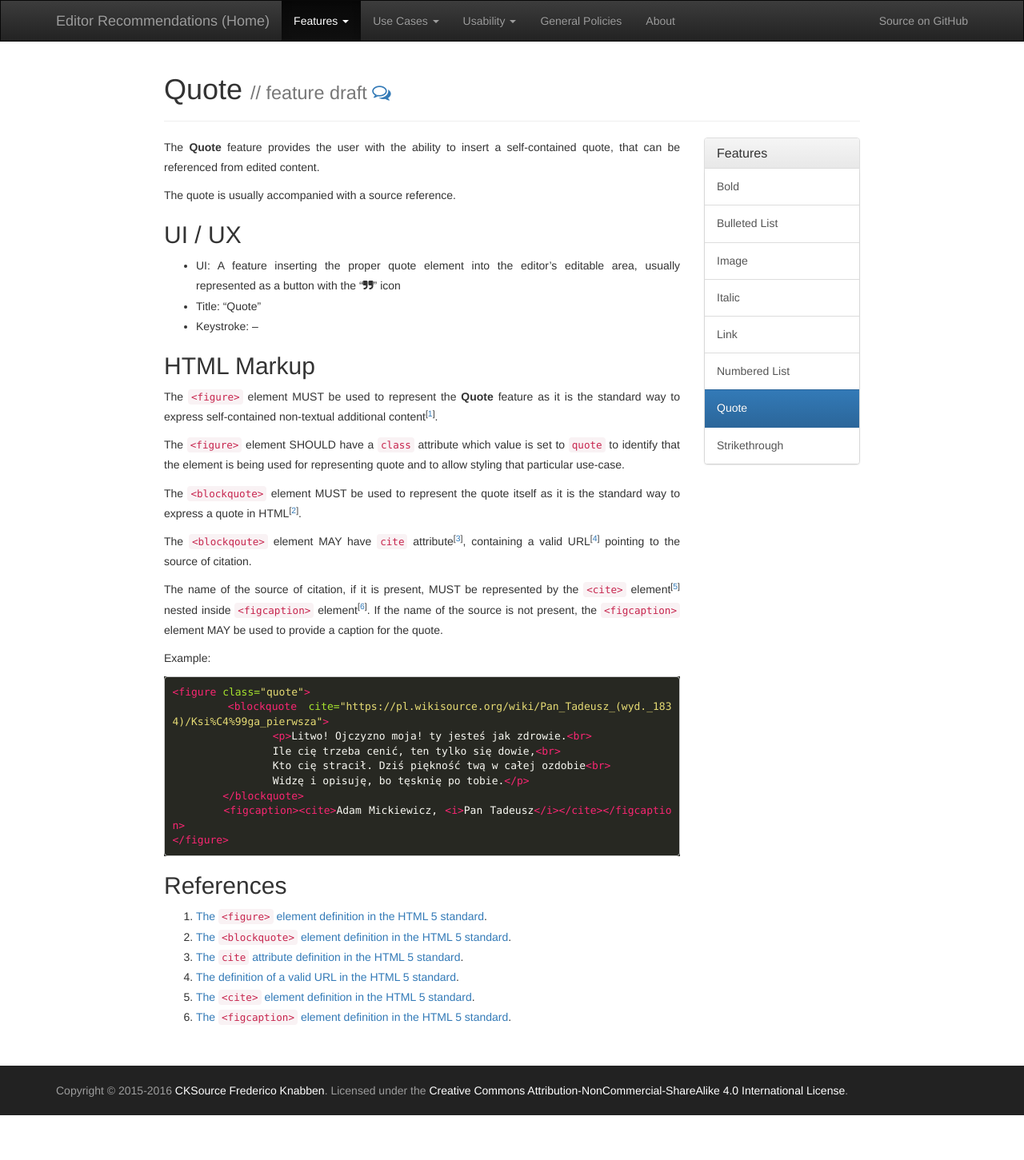
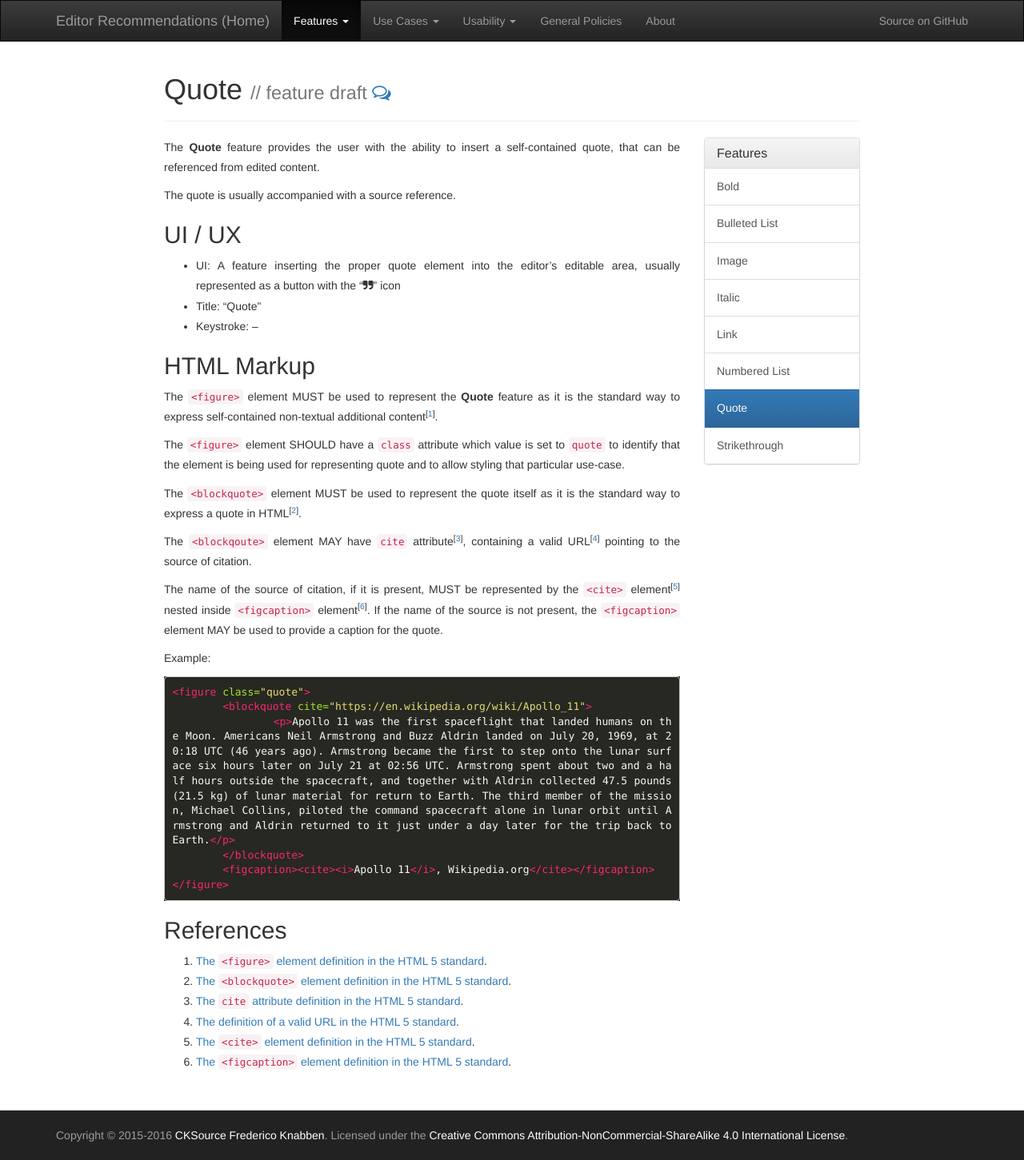
Before and after one commit to ckeditor/editor-recommendations, a Jekyll site: the page built from _features/quote.md, in a window 1280 px wide. Shown: the whole page at 80% size. Built offline with Jekyll 4.4.1, drawn with Linux system fonts in a browser that asks for light colours; nearby versions of some CDN libraries; before the commit the page ends 1395 px from its top, so only the background shows below that.

Commit message:
Updated quote example.

````diff
--- a/_features/quote.md
+++ b/_features/quote.md
@@ -39,13 +39,10 @@ Example:
 
 ```html
 <figure class="quote">
-	<blockquote cite="https://pl.wikisource.org/wiki/Pan_Tadeusz_(wyd._1834)/Ksi%C4%99ga_pierwsza">
-		<p>Litwo! Ojczyzno moja! ty jesteś jak zdrowie.<br>
-		Ile cię trzeba cenić, ten tylko się dowie,<br>
-		Kto cię stracił. Dziś piękność twą w całej ozdobie<br>
-		Widzę i opisuję, bo tęsknię po tobie.</p>
+	<blockquote cite="https://en.wikipedia.org/wiki/Apollo_11">
+		<p>Apollo 11 was the first spaceflight that landed humans on the Moon. Americans Neil Armstrong and Buzz Aldrin landed on July 20, 1969, at 20:18 UTC (46 years ago). Armstrong became the first to step onto the lunar surface six hours later on July 21 at 02:56 UTC. Armstrong spent about two and a half hours outside the spacecraft, and together with Aldrin collected 47.5 pounds (21.5 kg) of lunar material for return to Earth. The third member of the mission, Michael Collins, piloted the command spacecraft alone in lunar orbit until Armstrong and Aldrin returned to it just under a day later for the trip back to Earth.</p>
 	</blockquote>
-	<figcaption><cite>Adam Mickiewicz, <i>Pan Tadeusz</i></cite></figcaption>
+	<figcaption><cite><i>Apollo 11</i>, Wikipedia.org</cite></figcaption>
 </figure>
 ```
 
````
